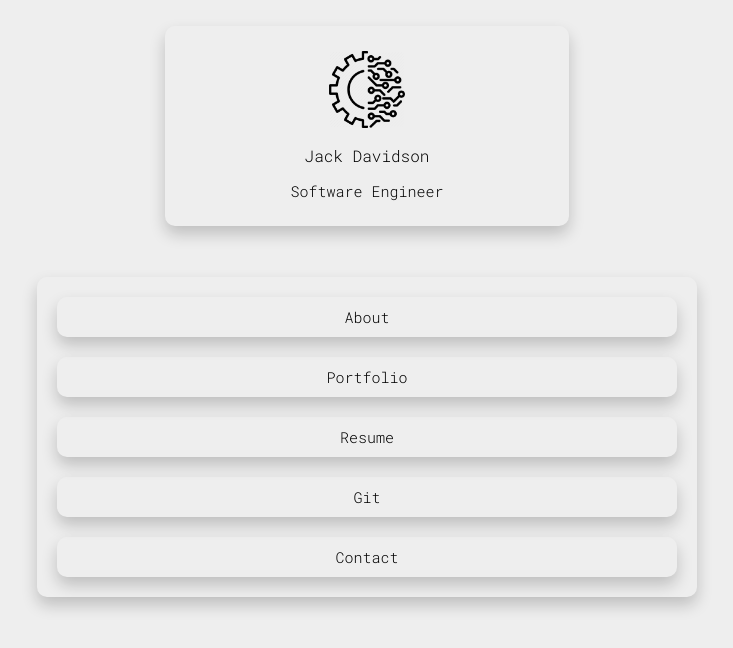
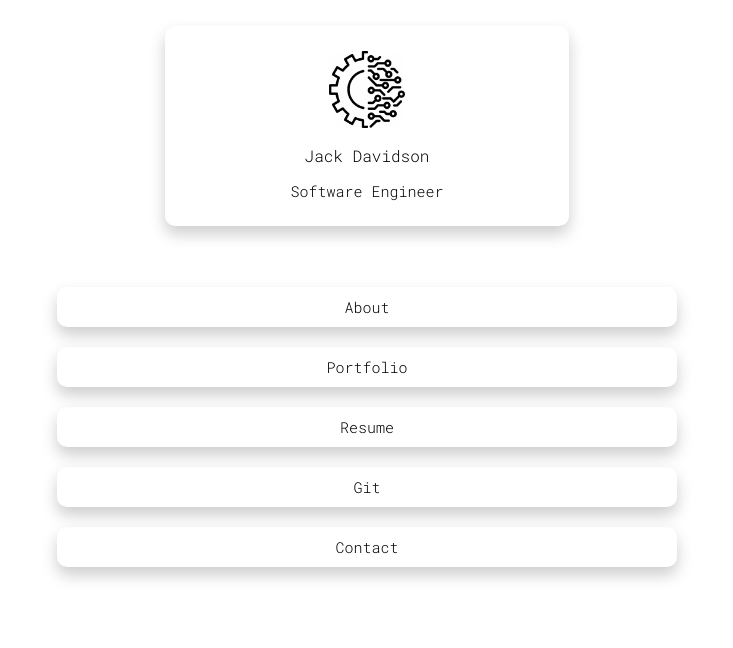
Before and after one commit to jack-davidson/jackdavidson.tech.bak, a plain HTML site: page index.html in a window 1280 px wide. Shown: the whole page, without its empty margins (273-1006 px from the left). Drawn offline with Linux system fonts and the light colour scheme.

Commit message:
;adslkfj

```diff
--- a/index.html
+++ b/index.html
@@ -17,7 +17,7 @@
       <p>Software Engineer</p>
     </div>
   </div>
-  <div id="menu" class="card">
+  <div id="menu" class="">
     <div class="grid">
       <div id="about" class="card">
         About
--- a/js/script.js
+++ b/js/script.js
@@ -33,7 +33,7 @@ function addPopOut(id, content_id)
 	};
 }
 
-/* Once DOM is fully loaded, do:  */
+/* Do these things when DOM is fully loaded.  */
 window.onload = function()
 {
 	/* Pop out menu by toggling hide/unhide of element.  */
--- a/style/style.css
+++ b/style/style.css
@@ -8,7 +8,7 @@ body::-webkit-scrollbar {
 
 body {
 	font-size: 15px;
-	background-color: #eee;
+	background-color: #fff;
 	color: #000000;
 	-ms-overflow-style: none;
 	scrollbar-width: none;
```
